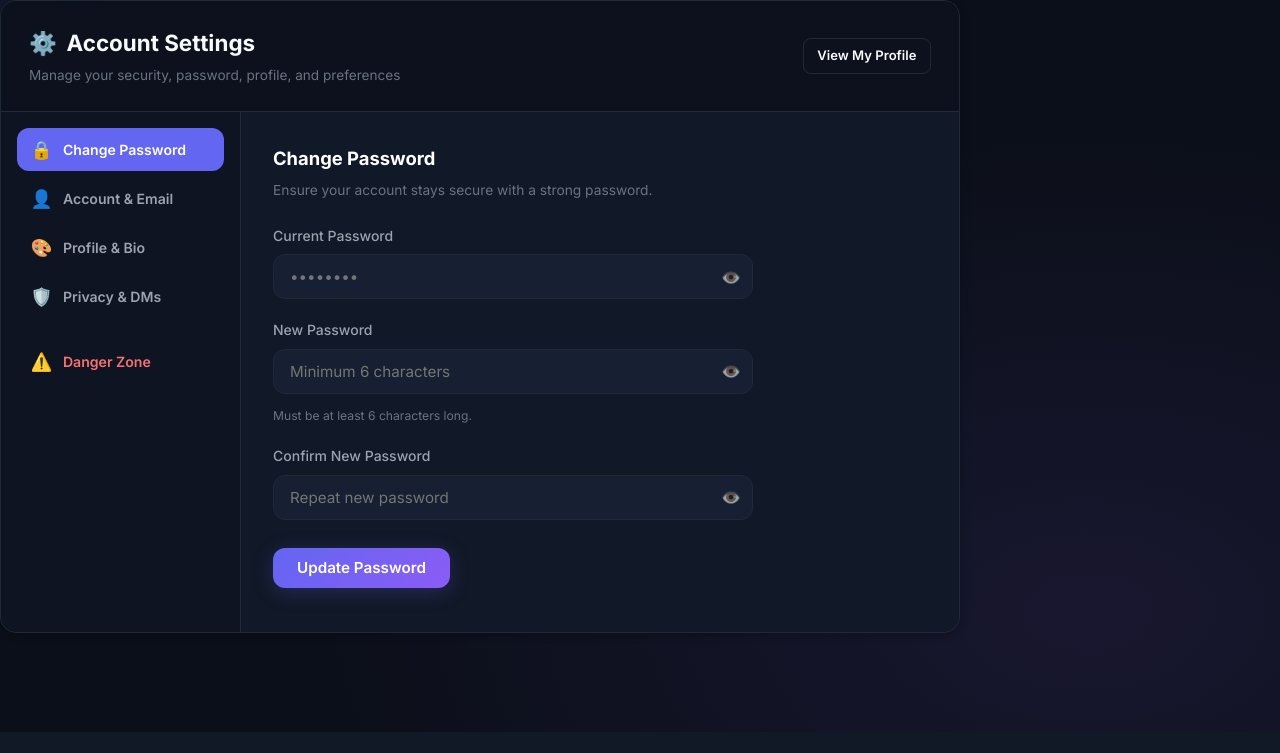
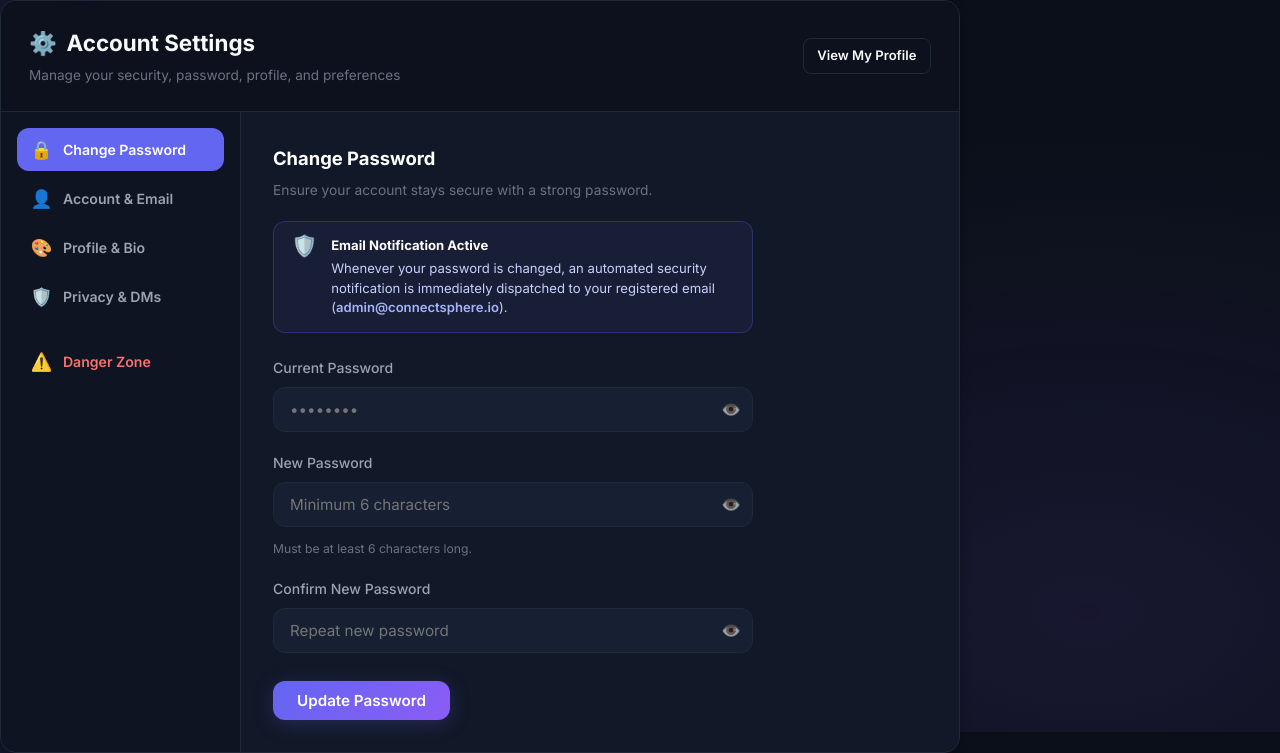
Before and after one commit to karthikbavireddy/Code-Alpha-Social-Media-Mini, a Django app: page /settings/ in a window 1280 px wide. Shown: the part 68-821 px from the top of the page. Before the commit the page ends 800 px from the top, so only its background shows below. Run offline with Django 5.2, Linux system fonts and the light colour scheme; a user stored in the database is signed in; data comes from the database, SQL or seed files in the repository.

Commit message:
Add automated email security notification upon password change

```diff
--- a/core/views.py
+++ b/core/views.py
@@ -1,8 +1,14 @@
+import logging
 from django.shortcuts import render, get_object_or_404, redirect
 from django.contrib.auth import authenticate, login, logout, update_session_auth_hash
 from django.contrib.auth.models import User
 from django.db.models import Q
 from django.core.exceptions import ValidationError
+from django.core.mail import send_mail
+from django.utils import timezone
+from django.conf import settings
+
+logger = logging.getLogger(__name__)
 
 from rest_framework.decorators import api_view, permission_classes, parser_classes
 from rest_framework.permissions import IsAuthenticated, AllowAny
@@ -255,11 +261,193 @@ def api_update_profile(request):
     }, status=status.HTTP_200_OK)
 
 
+def send_password_change_notification(user, request=None):
+    """
+    Sends an automated security notification email to the user when their password is changed.
+    Includes device client info, IP address, and timestamp.
+    """
+    if not user.email:
+        return False
+
+    ip_address = 'Unknown'
+    user_agent = 'Unknown'
+    if request:
+        x_forwarded_for = request.META.get('HTTP_X_FORWARDED_FOR')
+        if x_forwarded_for:
+            ip_address = x_forwarded_for.split(',')[0].strip()
+        else:
+            ip_address = request.META.get('REMOTE_ADDR', 'Unknown')
+        user_agent = request.META.get('HTTP_USER_AGENT', 'Unknown')
+
+    timestamp_str = timezone.now().strftime('%B %d, %Y at %H:%M UTC')
+
+    subject = 'Security Alert: ConnectSphere Password Changed'
+
+    text_message = (
+        f"Hello {user.username},\n\n"
+        f"This is a confirmation that the password for your ConnectSphere account (@{user.username}) "
+        f"was successfully updated on {timestamp_str}.\n\n"
+        f"Security Details:\n"
+        f"- Time: {timestamp_str}\n"
+        f"- IP Address: {ip_address}\n"
+        f"- Device / Client: {user_agent}\n\n"
+        f"If you initiated this change, no further action is required.\n\n"
+        f"CRITICAL SECURITY NOTICE:\n"
+        f"If you did NOT change your password, someone else may have accessed your account. "
+        f"Please reset your password immediately or contact our support.\n\n"
+        f"Best regards,\n"
+        f"ConnectSphere Security Team"
+    )
+
+    html_message = f"""
+    <!DOCTYPE html>
+    <html lang="en">
+    <head>
+      <meta charset="utf-8">
+      <meta name="viewport" content="width=device-width, initial-scale=1.0">
+      <title>Security Alert</title>
+      <style>
+        body {{
+          font-family: -apple-system, BlinkMacSystemFont, 'Segoe UI', Roboto, Helvetica, Arial, sans-serif;
+          background-color: #0b0f19;
+          color: #f3f4f6;
+          margin: 0;
+          padding: 24px;
+        }}
+        .email-container {{
+          max-width: 560px;
+          margin: 0 auto;
+          background-color: #111827;
+          border: 1px solid #1f2937;
+          border-radius: 16px;
+          overflow: hidden;
+          box-shadow: 0 10px 30px rgba(0,0,0,0.5);
+        }}
+        .header {{
+          background: linear-gradient(135deg, #6366f1 0%, #a855f7 100%);
+          padding: 30px 24px;
+          text-align: center;
+          color: #ffffff;
+        }}
+        .header h1 {{
+          margin: 0;
+          font-size: 22px;
+          font-weight: 800;
+          letter-spacing: -0.5px;
+        }}
+        .header p {{
+          margin: 6px 0 0 0;
+          font-size: 13px;
+          opacity: 0.9;
+        }}
+        .body-content {{
+          padding: 28px 24px;
+          font-size: 15px;
+          line-height: 1.6;
+          color: #d1d5db;
+        }}
+        .badge {{
+          display: inline-block;
+          background: rgba(99, 102, 241, 0.15);
+          color: #818cf8;
+          border: 1px solid rgba(99, 102, 241, 0.3);
+          padding: 4px 12px;
+          border-radius: 9999px;
+          font-size: 12px;
+          font-weight: 600;
+          margin-bottom: 16px;
+        }}
+        .details-box {{
+          background: #1f2937;
+          border-radius: 12px;
+          padding: 18px;
+          margin: 20px 0;
+          border-left: 4px solid #6366f1;
+        }}
+        .detail-row {{
+          margin: 6px 0;
+          font-size: 13px;
+          color: #9ca3af;
+        }}
+        .detail-row strong {{
+          color: #f3f4f6;
+          display: inline-block;
+          min-width: 110px;
+        }}
+        .warning-box {{
+          background: rgba(239, 68, 68, 0.1);
+          border: 1px solid rgba(239, 68, 68, 0.3);
+          color: #fca5a5;
+          border-radius: 12px;
+          padding: 16px;
+          margin: 20px 0;
+          font-size: 13.5px;
+          line-height: 1.5;
+        }}
+        .footer {{
+          padding: 20px 24px;
+          background-color: #0f172a;
+          text-align: center;
+          font-size: 12px;
+          color: #6b7280;
+          border-top: 1px solid #1f2937;
+        }}
+      </style>
+    </head>
+    <body>
+      <div class="email-container">
+        <div class="header">
+          <h1>ConnectSphere Security</h1>
+          <p>Automated Account Security Alert</p>
+        </div>
+        <div class="body-content">
+          <div class="badge">&#128274; Password Updated Successfully</div>
+          <p>Hello <strong style="color: #ffffff;">{user.username}</strong>,</p>
+          <p>We are notifying you that your account password was changed successfully.</p>
+
+          <div class="details-box">
+            <div class="detail-row"><strong>Time (UTC):</strong> {timestamp_str}</div>
+            <div class="detail-row"><strong>IP Address:</strong> {ip_address}</div>
+            <div class="detail-row"><strong>Client Device:</strong> {user_agent}</div>
+          </div>
+
+          <p>If you performed this action, you can safely disregard this message.</p>
+
+          <div class="warning-box">
+            <strong style="color: #f87171; display: block; margin-bottom: 4px;">&#9888;&#65039; Did not make this change?</strong>
+            If you did not initiate this change, your account credentials may be compromised. Please reset your password immediately or contact our support team to secure your account.
+          </div>
+        </div>
+        <div class="footer">
+          &copy; ConnectSphere &bull; This is an automated security notice sent to {user.email}.
+        </div>
+      </div>
+    </body>
+    </html>
+    """
+
+    try:
+        from_email = getattr(settings, 'DEFAULT_FROM_EMAIL', None) or 'ConnectSphere Security <no-reply@connectsphere.com>'
+        send_mail(
+            subject=subject,
+            message=text_message,
+            from_email=from_email,
+            recipient_list=[user.email],
+            html_message=html_message,
+            fail_silently=False
+        )
+        return True
+    except Exception as e:
+        logger.warning(f"Failed to send password change email notification to {user.email}: {e}")
+        return False
+
+
 @api_view(['POST'])
 @permission_classes([IsAuthenticated])
 def api_change_password(request):
     """
     Securely change user password after validating current password.
+    Sends an automated email notification to the user's registered email.
     """
     user = request.user
     current_password = request.data.get('current_password', '')
@@ -286,8 +474,19 @@ def api_change_password(request):
     Token.objects.filter(user=user).delete()
     token = Token.objects.create(user=user)
 
+    # Send security email notification
+    email_sent = False
+    if user.email:
+        email_sent = send_password_change_notification(user, request)
+
+    msg = 'Password changed successfully.'
+    if user.email:
+        msg += f' A security notification was sent to {user.email}.'
+
     return Response({
-        'message': 'Password changed successfully.',
+        'message': msg,
+        'email_sent': email_sent,
+        'email_recipient': user.email or None,
         'token': token.key
     }, status=status.HTTP_200_OK)
 
--- a/static/js/settings.js
+++ b/static/js/settings.js
@@ -42,6 +42,12 @@ async function loadInitialSettings() {
         const emailInput = document.getElementById('account-email');
         if (usernameInput) usernameInput.value = currentUserData.username || '';
         if (emailInput) emailInput.value = currentUserData.email || '';
+
+        // Update password notification banner email
+        const notifyEmailSpan = document.getElementById('pwd-notify-email');
+        if (notifyEmailSpan) {
+            notifyEmailSpan.textContent = currentUserData.email || 'no email linked';
+        }
 
         // Populate Profile fields
         const bioInput = document.getElementById('settings-bio');
@@ -142,6 +148,10 @@ async function handleUpdateAccount(e) {
         });
 
         showToast(res.message || 'Account updated successfully!', 'success');
+        const notifyEmailSpan = document.getElementById('pwd-notify-email');
+        if (notifyEmailSpan && email) {
+            notifyEmailSpan.textContent = email;
+        }
         // If username changed, update current URL state
         if (res.user && res.user.username !== currentUserData?.username) {
             setTimeout(() => {
--- a/templates/settings.html
+++ b/templates/settings.html
@@ -54,9 +54,18 @@
                     <h2 style="font-size: 1.15rem; font-weight: 700; color: #fff; margin-bottom: 0.35rem;">
                         Change Password
                     </h2>
-                    <p style="font-size: 0.86rem; color: var(--text-muted); margin-bottom: 1.5rem;">
+                    <p style="font-size: 0.86rem; color: var(--text-muted); margin-bottom: 1.25rem;">
                         Ensure your account stays secure with a strong password.
                     </p>
+
+                    <!-- Security Alert Notice -->
+                    <div style="background: rgba(99, 102, 241, 0.08); border: 1px solid rgba(99, 102, 241, 0.28); border-radius: var(--radius-md); padding: 0.9rem 1.1rem; margin-bottom: 1.5rem; display: flex; align-items: flex-start; gap: 0.85rem; max-width: 480px;">
+                        <span style="font-size: 1.3rem; line-height: 1;">🛡️</span>
+                        <div style="font-size: 0.82rem; color: #c7d2fe; line-height: 1.5;">
+                            <strong style="color: #ffffff; display: block; margin-bottom: 0.2rem;">Email Notification Active</strong>
+                            Whenever your password is changed, an automated security notification is immediately dispatched to your registered email (<span id="pwd-notify-email" style="font-weight: 600; color: #a5b4fc;">{{ user.email|default:"no email linked" }}</span>).
+                        </div>
+                    </div>
 
                     <form id="form-change-password" onsubmit="handleChangePassword(event)" style="max-width: 480px;">
                         <div class="form-group" style="margin-bottom: 1.25rem;">
```
Also changed, not shown: connectsphere/settings.py (+16 -0 lines), core/tests.py (+23 -0 lines), 1 other file.
